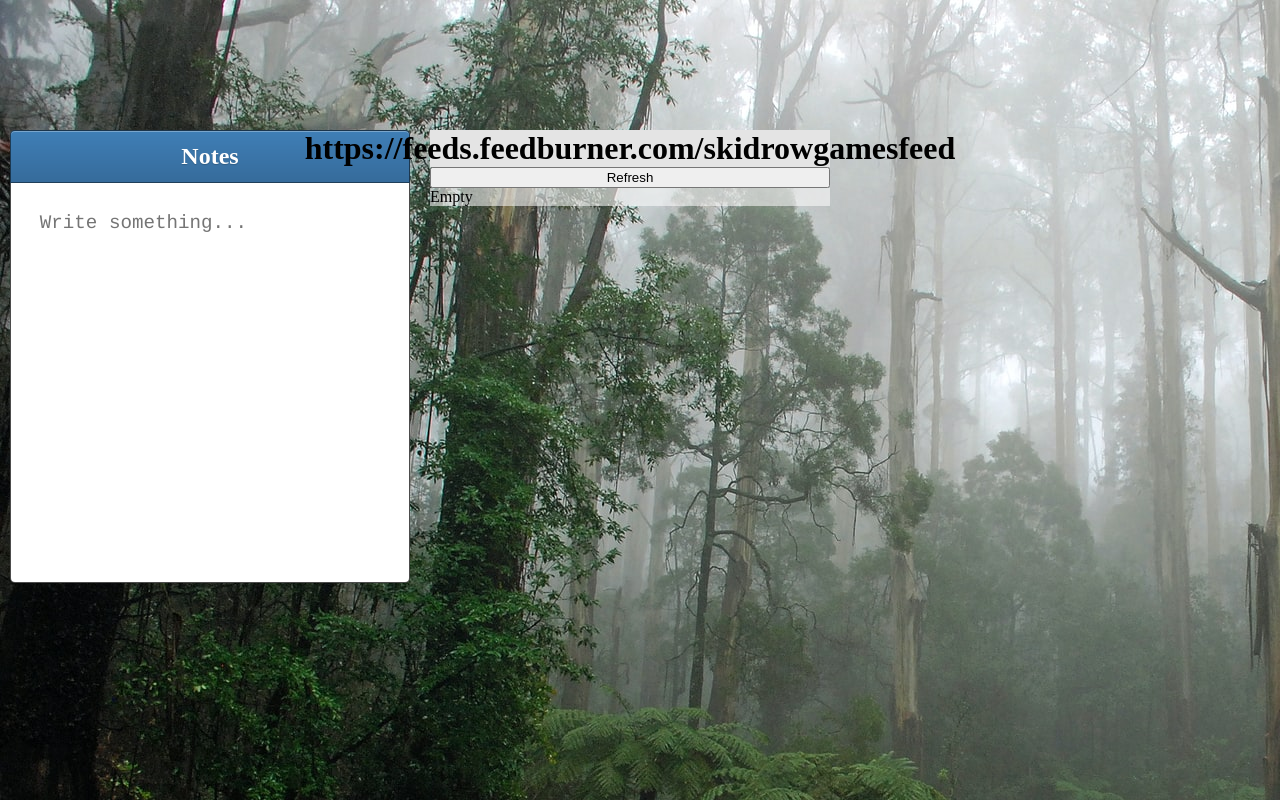
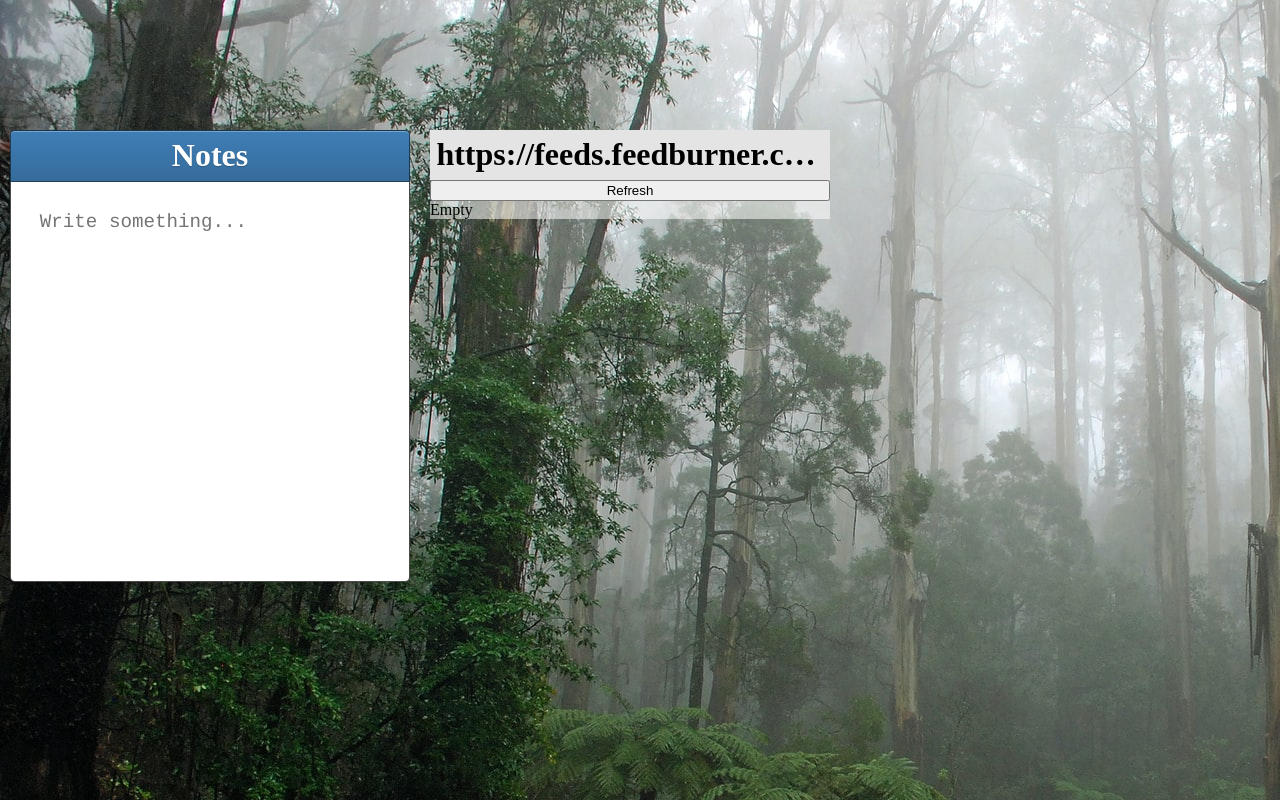
Before and after one commit to andreagualandi/aTab, a browser extension: page src/index.html in a window 1280 px wide. Drawn offline with Linux system fonts and the light colour scheme.

Commit message:
fix rss css

```diff
--- a/src/index.css
+++ b/src/index.css
@@ -31,13 +31,13 @@ body {
 .notes-container h1{
     display: flex;
     justify-content: center;
-    font-size: 1.5em;
+    font-size: 2em;
     background-color: #3f7eb6;
     background-image: linear-gradient(rgba(0,0,0,0), rgba(0,0,0,.15));
     border-radius: 5px 5px 0 0;
     box-shadow: inset 0 1px rgba(255,255,255,.3);
     border: 1px solid rgba(0,0,0,.5);
-    padding: .5em;
+    padding: .2em;
     color: #fff;
     text-shadow: 0 1px 1px rgba(0,0,0,.2);
     margin: 0;
@@ -64,7 +64,6 @@ body {
 
 .rss-container{
     display: flex;
-    width: 30%;
     padding: 10px;
 }
 
@@ -77,8 +76,11 @@ body {
 #rss-feed h1{
     background: #e4e4e4;
     margin: 0px;
-    display: flex;
-    justify-content: center;
+    font-size: 2em;
+    padding: .2em;
+    overflow: hidden;
+    white-space: nowrap;
+    text-overflow: ellipsis;
 }
 
 #rss{
```
